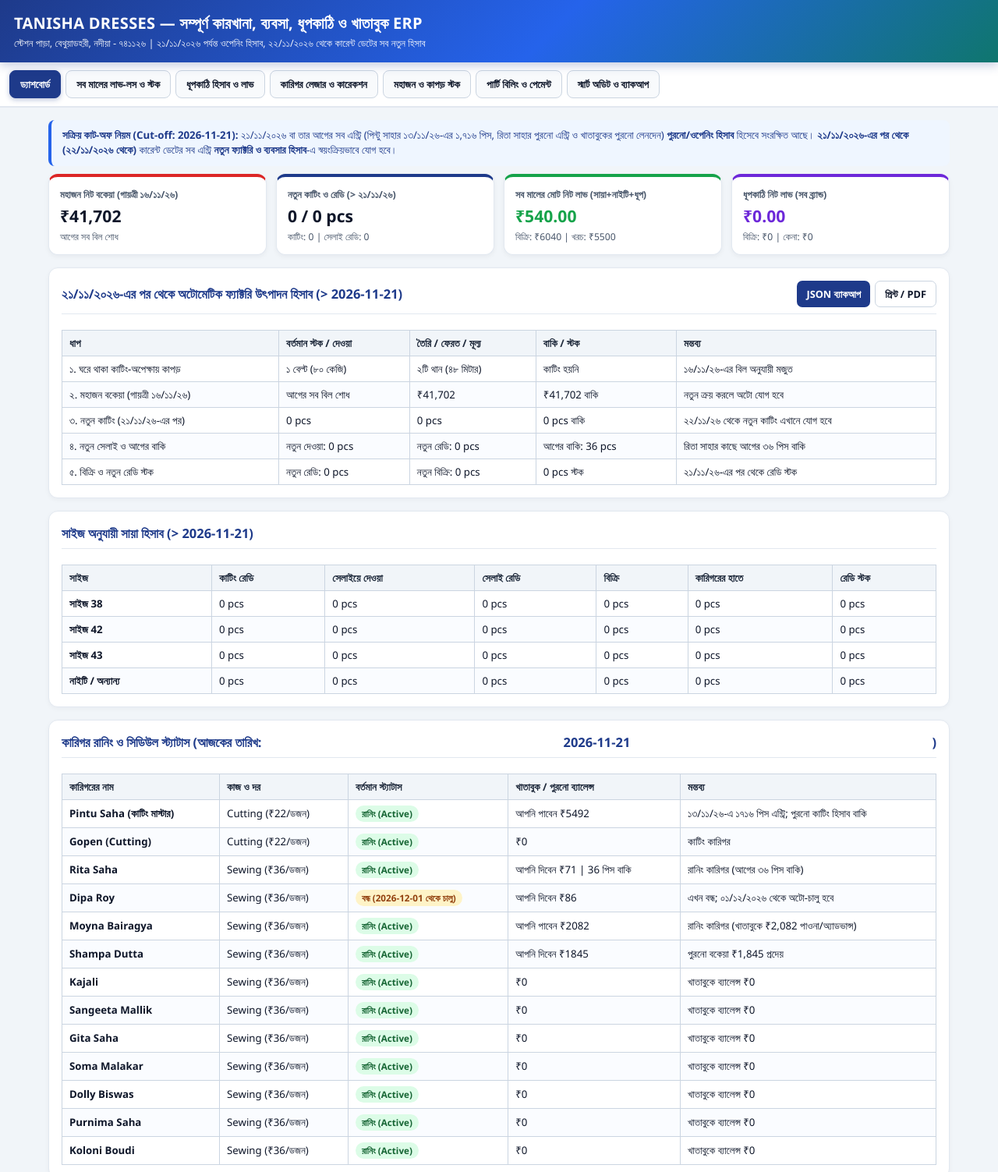
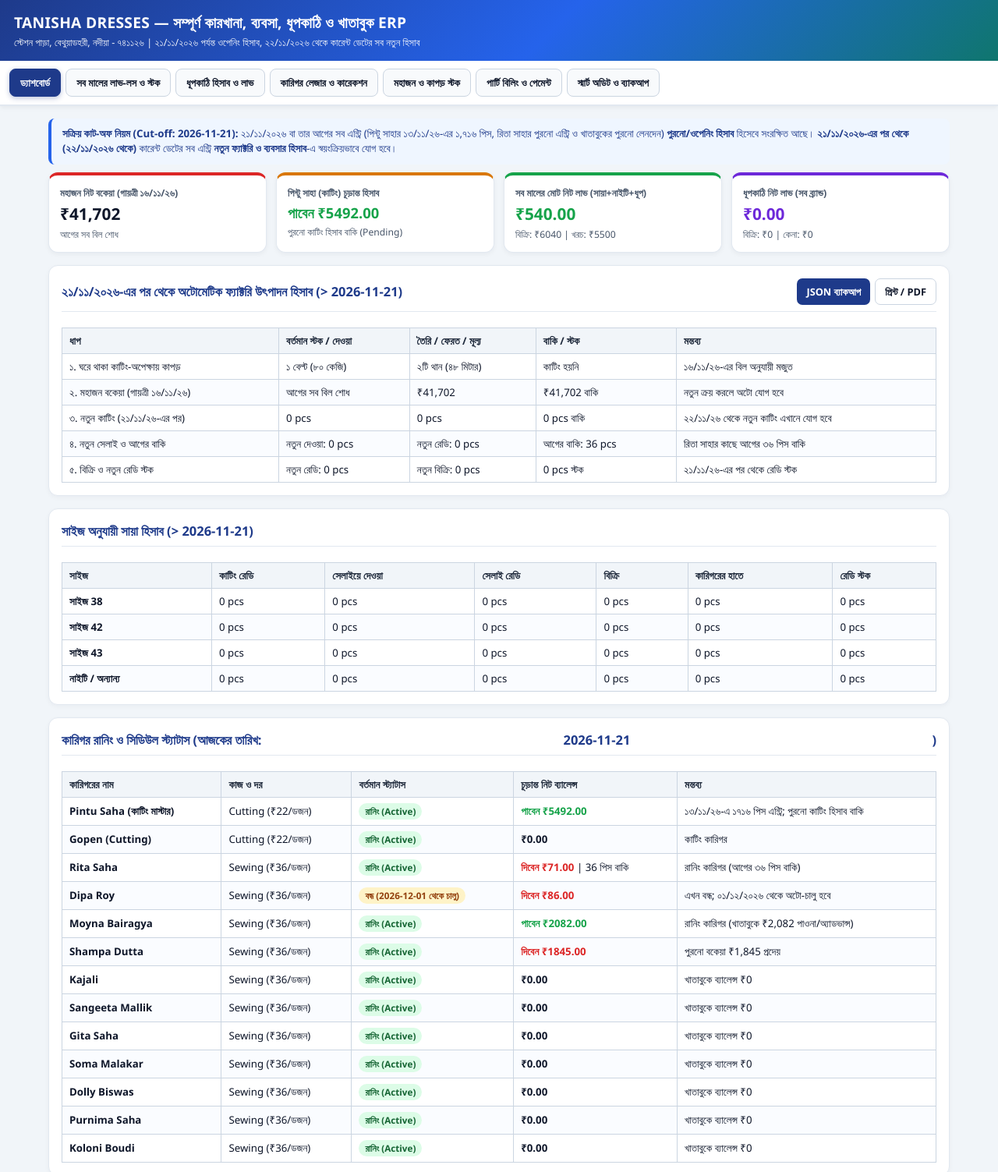
Before and after one commit to NRIPENDUTTA/NRIPENDUTTA, a plain HTML site: page index.html in a window 1280 px wide. Shown: the top 1503 px of the page at 78% size. Drawn offline with Linux system fonts and the light colour scheme.

Commit message:
Add files via upload

```diff
--- a/index.html
+++ b/index.html
@@ -24,14 +24,12 @@
     header {
       background: var(--primary-grad);
       color: #fff;
-      padding: 16px 18px;
-      position: sticky;
-      top: 0;
-      z-index: 100;
+      padding: 15px 18px;
+      position: relative;
       box-shadow: 0 4px 12px rgba(30, 58, 138, 0.25);
     }
-    header h1 { font-size: 1.25rem; font-weight: 800; letter-spacing: 0.3px; }
-    header p { font-size: 0.8rem; opacity: 0.94; margin-top: 3px; }
+    header h1 { font-size: 1.2rem; font-weight: 800; letter-spacing: 0.3px; }
+    header p { font-size: 0.79rem; opacity: 0.94; margin-top: 3px; }
     .nav-tabs {
       display: flex;
       gap: 6px;
@@ -40,8 +38,9 @@
       padding: 10px 12px;
       border-bottom: 2px solid #e2e8f0;
       position: sticky;
-      top: 66px;
-      z-index: 90;
+      top: 0;
+      z-index: 95;
+      box-shadow: 0 2px 6px rgba(0,0,0,0.06);
     }
     .tab-btn {
       padding: 8px 13px;
@@ -84,7 +83,7 @@
     .stat-card.green { border-top-color: var(--success); }
     .stat-card.red { border-top-color: var(--danger); }
     .stat-card .label { font-size: 0.78rem; color: var(--muted); font-weight: 700; }
-    .stat-card .value { font-size: 1.32rem; font-weight: 800; color: var(--text); margin: 4px 0; }
+    .stat-card .value { font-size: 1.3rem; font-weight: 800; color: var(--text); margin: 4px 0; }
     .stat-card .sub { font-size: 0.76rem; color: var(--muted); }
     .card {
       background: var(--card);
@@ -277,7 +276,7 @@
               <th>কারিগরের নাম</th>
               <th>কাজ ও দর</th>
               <th>বর্তমান স্ট্যাটাস</th>
-              <th>খাতাবুক / পুরনো ব্যালেন্স</th>
+              <th>চূড়ান্ত নিট ব্যালেন্স</th>
               <th>মন্তব্য</th>
             </tr>
           </thead>
@@ -519,14 +518,14 @@
 
     <div class="card">
       <h2>
-        <span>পিন্টু সাহা (কাটিং মাস্টার) — অমীমাংসিত পুরনো হিসাব (২১/১১/২৬-এর আগে)</span>
+        <span>পিন্টু সাহা (কাটিং মাস্টার) — অমীমাংসিত পুরনো হিসাব ও চূড়ান্ত ব্যালেন্স</span>
         <button class="btn btn-warning" onclick="openOldCuttingModal()">পুরনো হিসাব আপডেট / সেটেল করুন</button>
       </h2>
       <div id="pintu-pending-box" class="alert-box alert-warn"></div>
     </div>
 
     <div class="card">
-      <h2>কারিগর ভিত্তিক সারাংশ (সব ১৩ জন কারিগর)</h2>
+      <h2>কারিগর ভিত্তিক সারাংশ (সব ১৩ জন কারিগর — চূড়ান্ত নিট ব্যালেন্স সহ)</h2>
       <div class="table-wrap">
         <table>
           <thead>
@@ -536,9 +535,10 @@
               <th>দেওয়া পিস</th>
               <th>ফেরত পিস</th>
               <th>হাতে বাকি</th>
-              <th>খাতাবুক ব্যালেন্স</th>
+              <th>ওপেনিং ব্যালেন্স</th>
               <th>নতুন মজুরি (&gt;21/11)</th>
               <th>নতুন পেমেন্ট (&gt;21/11)</th>
+              <th>চূড়ান্ত নিট ব্যালেন্স</th>
             </tr>
           </thead>
           <tbody id="karigar-summary-body"></tbody>
@@ -794,7 +794,7 @@
 
 <script>
   const CUTOFF_DATE = '2026-11-21';
-  const STORAGE_KEY = 'tanisha_dresses_erp_v5_final_2026_11_21';
+  const STORAGE_KEY = 'tanisha_dresses_erp_v6_final_2026_11_21';
 
   function getTodayStr() {
     const d = new Date();
@@ -884,7 +884,6 @@
     });
   }
 
-  // All items profit/loss
   function addAllItemTx(e) {
     e.preventDefault();
     const date = document.getElementById('ai-date').value;
@@ -918,7 +917,6 @@
     saveData();
   }
 
-  // Dhupkathi module
   function addDhupEntry(e) {
     e.preventDefault();
     const date = document.getElementById('dh-date').value;
@@ -944,7 +942,6 @@
     };
     appData.dhupEntries.unshift(newEntry);
 
-    // Mirror into combined all-items profit/loss log
     appData.allItemsTx.unshift({
       id: newEntry.id + 1,
       date,
@@ -967,7 +964,6 @@
     saveData();
   }
 
-  // Karigar entries
   function addKarigarEntry(e) {
     e.preventDefault();
     const date = document.getElementById('entry-date').value;
@@ -1058,11 +1054,16 @@
 
   function saveOldCuttingSettlement(e) {
     e.preventDefault();
+    const adv = Number(document.getElementById('oc-advance').value) || 0;
     appData.pintuOldSettlement = {
       status: document.getElementById('oc-status').value,
-      advanceReceivable: Number(document.getElementById('oc-advance').value) || 0,
+      advanceReceivable: adv,
       details: document.getElementById('oc-details').value.trim()
     };
+    const pintuArt = appData.artisans.find(a => a.name.toLowerCase().includes('pintu'));
+    if (pintuArt) {
+      pintuArt.kbBalance = adv;
+    }
     closeOldCuttingModal();
     saveData();
   }
@@ -1215,6 +1216,12 @@
     const newSewingReady = newEntries.filter(x => !x.artisan.toLowerCase().includes('pintu')).reduce((s, x) => s + x.returned, 0);
     const mahajanDue = appData.mahajanTx.reduce((s, x) => s + x.purchase - x.payment, 0);
 
+    // Pintu Saha final net balance calculation
+    const pintuNewEntries = newEntries.filter(x => x.artisan.toLowerCase().includes('pintu'));
+    const pintuNewWage = pintuNewEntries.reduce((s, x) => s + x.wage, 0);
+    const pintuNewPay = pintuNewEntries.reduce((s, x) => s + x.payment, 0);
+    const pintuNetFinal = (Number(appData.pintuOldSettlement.advanceReceivable) || 0) + pintuNewPay - pintuNewWage;
+
     // Combined profit/loss calculations
     const totalAllSales = appData.allItemsTx.reduce((s, x) => s + x.totalSales, 0);
     const totalAllCost = appData.allItemsTx.reduce((s, x) => s + x.totalCost, 0);
@@ -1236,10 +1243,12 @@
         <div class="value">₹${mahajanDue.toLocaleString('en-IN')}</div>
         <div class="sub">আগের সব বিল শোধ</div>
       </div>
-      <div class="stat-card">
-        <div class="label">নতুন কাটিং ও রেডি (&gt; ২১/১১/২৬)</div>
-        <div class="value">${newCuttingPcs} / ${newSewingReady} pcs</div>
-        <div class="sub">কাটিং: ${newCuttingPcs} | সেলাই রেডি: ${newSewingReady}</div>
+      <div class="stat-card amber">
+        <div class="label">পিন্টু সাহা (কাটিং) চূড়ান্ত হিসাব</div>
+        <div class="value" style="font-size:1.15rem; color:${pintuNetFinal >= 0 ? '#16a34a' : '#dc2626'}">
+          ${pintuNetFinal >= 0 ? 'পাবেন ₹' + pintuNetFinal.toFixed(2) : 'দিবেন ₹' + Math.abs(pintuNetFinal).toFixed(2)}
+        </div>
+        <div class="sub">${appData.pintuOldSettlement.status === 'pending' ? 'পুরনো কাটিং হিসাব বাকি (Pending)' : 'পুরনো হিসাব সম্পন্ন (Settled)'}</div>
       </div>
       <div class="stat-card green">
         <div class="label">সব মালের মোট নিট লাভ (সায়া+নাইটি+ধূপ)</div>
@@ -1390,9 +1399,16 @@
       const badge = active
         ? `<span class="badge badge-active">রানিং (Active)</span>`
         : `<span class="badge badge-paused">বন্ধ (${a.resumeDate} থেকে চালু)</span>`;
-      const balText = a.kbBalance > 0
-        ? `আপনি পাবেন ₹${a.kbBalance}`
-        : (a.kbBalance < 0 ? `আপনি দিবেন ₹${Math.abs(a.kbBalance)}` : '₹0');
+      const aNew = newEntries.filter(x => x.artisan === a.name);
+      const newW = aNew.reduce((s, x) => s + x.wage, 0);
+      const newP = aNew.reduce((s, x) => s + x.payment, 0);
+      const baseBal = a.name.toLowerCase().includes('pintu')
+        ? (Number(appData.pintuOldSettlement.advanceReceivable) || 0)
+        : (Number(a.kbBalance) || 0);
+      const finalNet = baseBal + newP - newW;
+      const balText = finalNet > 0
+        ? `<span style="color:#16a34a;font-weight:700;">পাবেন ₹${finalNet.toFixed(2)}</span>`
+        : (finalNet < 0 ? `<span style="color:#dc2626;font-weight:700;">দিবেন ₹${Math.abs(finalNet).toFixed(2)}</span>` : '<b>₹0.00</b>');
       return `
         <tr>
           <td><b>${a.name}</b></td>
@@ -1406,8 +1422,9 @@
 
     const oc = appData.pintuOldSettlement;
     document.getElementById('pintu-pending-box').innerHTML = `
-      <b>স্ট্যাটাস:</b> ${oc.status === 'pending' ? 'এখনো হিসাব করা হয়নি (Pending)' : 'হিসাব সম্পন্ন (Settled)'} |
-      <b>পাওনা / অ্যাডভান্স:</b> ₹${oc.advanceReceivable}<br/>
+      <b>স্ট্যাটাস:</b> ${oc.status === 'pending' ? 'এখনো পুরনো কাটিং হিসাব বাকি (Pending)' : 'হিসাব চূড়ান্ত সম্পন্ন (Settled)'} |
+      <b>ওপেনিং অ্যাডভান্স/প্রাপ্য:</b> ₹${Number(oc.advanceReceivable).toFixed(2)} |
+      <b>চূড়ান্ত নিট ব্যালেন্স:</b> <span style="font-weight:800; color:${pintuNetFinal >= 0 ? '#16a34a' : '#dc2626'}">${pintuNetFinal >= 0 ? 'পাবেন ₹' + pintuNetFinal.toFixed(2) : 'দিবেন ₹' + Math.abs(pintuNetFinal).toFixed(2)}</span><br/>
       <b>কাটিং ডিটেলস:</b> ${oc.details}
     `;
 
@@ -1420,7 +1437,14 @@
       const totalG = (a.oldGiven || 0) + newG;
       const totalR = (a.oldReturned || 0) + newR;
       const inHand = Math.max(0, totalG - totalR);
-      const balText = a.kbBalance > 0 ? `পাবেন ₹${a.kbBalance}` : (a.kbBalance < 0 ? `দিবেন ₹${Math.abs(a.kbBalance)}` : '₹0');
+      const baseBal = a.name.toLowerCase().includes('pintu')
+        ? (Number(appData.pintuOldSettlement.advanceReceivable) || 0)
+        : (Number(a.kbBalance) || 0);
+      const finalNet = baseBal + newP - newW;
+      const balText = baseBal > 0 ? `পাবেন ₹${baseBal.toFixed(2)}` : (baseBal < 0 ? `দিবেন ₹${Math.abs(baseBal).toFixed(2)}` : '₹0');
+      const finalText = finalNet > 0
+        ? `<span style="color:#16a34a;font-weight:700;">পাবেন ₹${finalNet.toFixed(2)}</span>`
+        : (finalNet < 0 ? `<span style="color:#dc2626;font-weight:700;">দিবেন ₹${Math.abs(finalNet).toFixed(2)}</span>` : '<b>₹0.00</b>');
       return `
         <tr>
           <td><b>${a.name}</b></td>
@@ -1431,6 +1455,7 @@
           <td>${balText}</td>
           <td>₹${newW.toFixed(2)}</td>
           <td>₹${newP.toFixed(2)}</td>
+          <td>${finalText}</td>
         </tr>
       `;
     }).join('');
```
